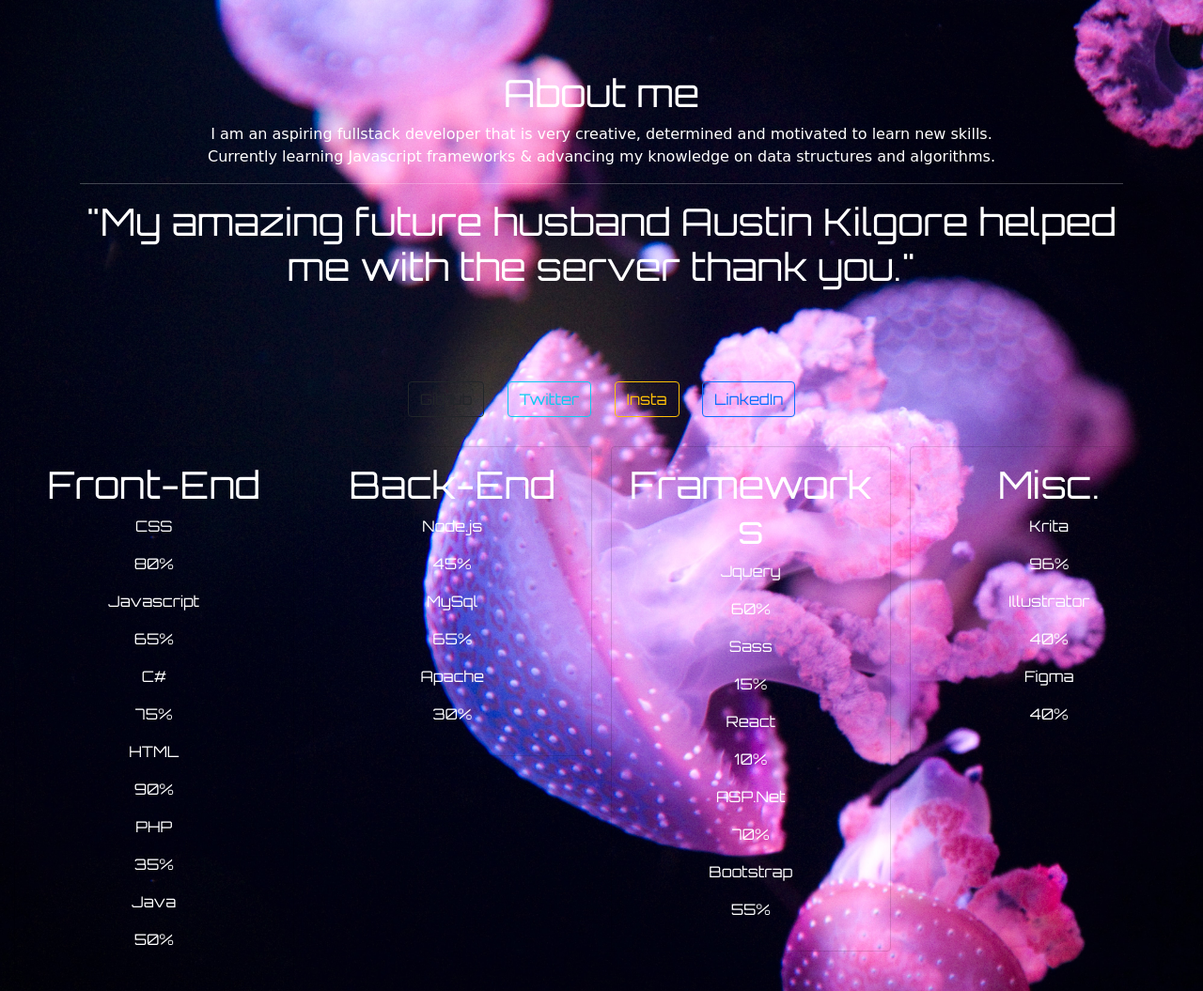
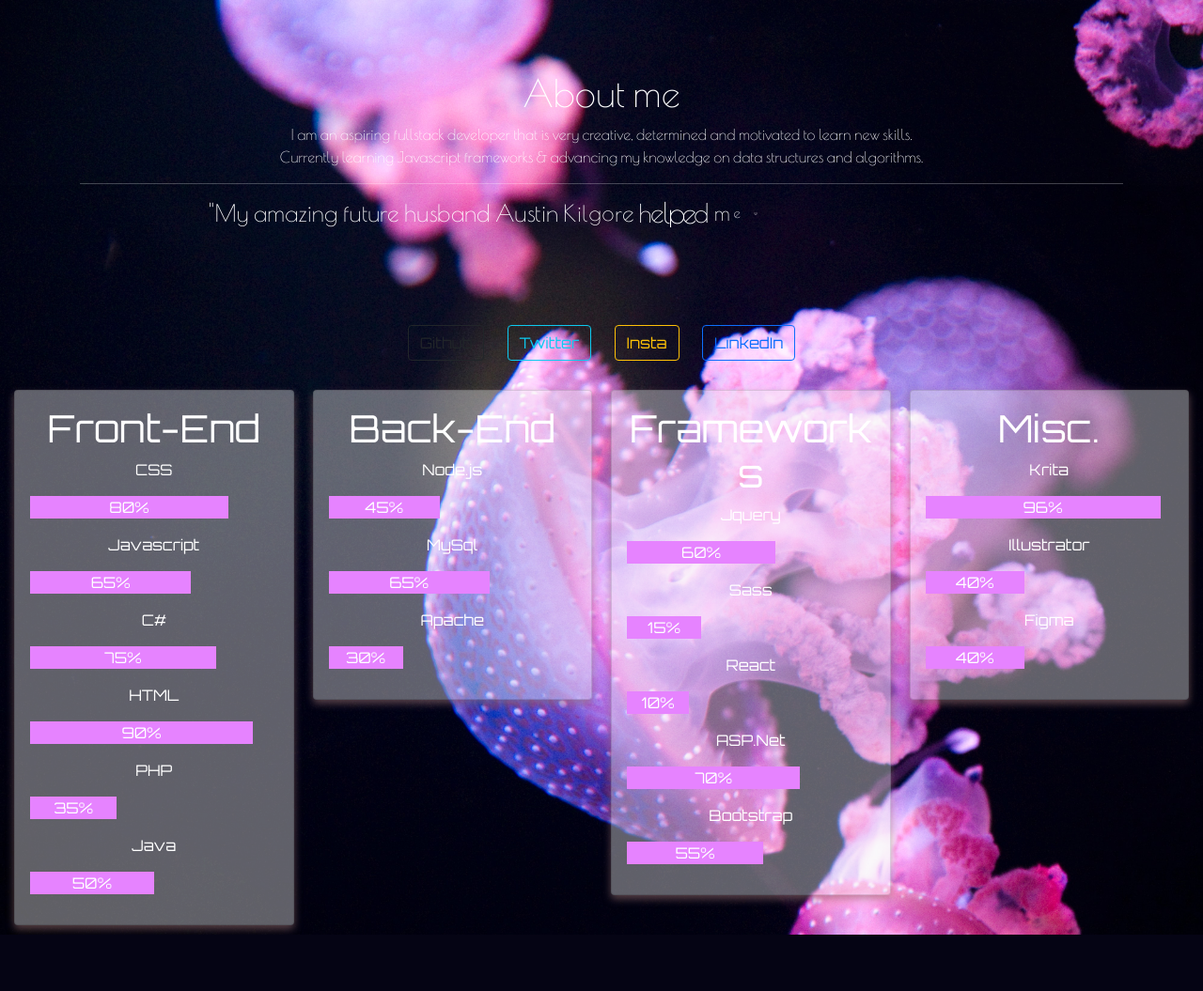
Before and after one commit to AaleeyahIvy/Portfolio, a PHP site: page /Portfolio.html in a window 1280 px wide. Shown: the part 58-1113 px from the top of the page at 94% size. After the commit the page ends 1053 px from the top, so only its background shows below. Run offline with PHP 8.4, Linux system fonts and the light colour scheme; some libraries are stand-ins or nearby versions.

Commit message:
fixed the css bb girl :3
fixed the css bb girl :3

```diff
--- a/Project/mystylesheet.css
+++ b/Project/mystylesheet.css
@@ -1,27 +1,18 @@
 body{
-    font-family: 'Orbitron', sans-serif;
     background-image: url(images/pinto-art-EydnY2Yfd3U-unsplash.jpg);
     background-size: 2000px;
     /* LOOKS WEIRD font-family: 'Poiret One', cursive;*/
-    color: rgb(255, 240, 255);
-
+    color: rgb(255, 255, 255);
+    font-family: 'Orbitron', sans-serif;
     padding: 5px;
     margin: 5px;
 }
-.head {
-
-  /*width: 100px;
-  height: 100px;
-  background-color: rgb(90, 178, 255);
-  transition: width 5s;*/
+footer {
+  text-align: center;
 }
-h1{
-  font-family: 'Orbitron', sans-serif;}
-
 .about-me {
-  font-family: 'Poiret', cursive;
+    font-family: 'Poiret One', cursive;
    /* border: 3px solid black;*/
-
     padding: 75px;
     text-align: center;
 }
@@ -29,7 +20,6 @@
     padding: 5px;
     text-align: center;
 }
-
 nav {
     text-align: center;
 }
@@ -48,75 +38,167 @@
     padding: 5px;
     margin: 10px;
 }
-.intro {
-    font-family: 'Orbitron', sans-serif;
-}
 li{
     padding: 5px;
     margin: 5px;
     list-style: none;
     list-style-type: none;
     display: inline-flex;
-
 }
-/*:before {
-    content: attr(data-item);
-    transition: all 1s ease-in-out;
-    color: #8254ff;
-    position: absolute;
-    top: 0;
-    bottom: 0;
-    left: 0;
-    right: 0;
-    width: 0;
-    overflow: hidden;
-  }
-
-  .navigation a:hover {
-    :before {
-      width: 100%;
-    }
-} SASS CODE INSTALL NPM NODE.JS ON PERSONAL COMPUTER*/
-/*CARDS FROM W3SCHOOLS-START*/
 * {
     box-sizing: border-box;
   }
-
-  body {
-    color: rgb(255, 255, 255);
-    font-family:'Orbitron' sans-serif;
-  }
-
   /* Float four columns side by side */
 .column {
   float: left;
   width: 25%;
   padding: 0 10px;
 }
-
 /* Remove extra left and right margins, due to padding */
 .row {margin: 0 -5px;}
-
 /* Clear floats after the columns */
 .row:after {
   content: "";
   display: table;
   clear: both;
 }
-
-  /* Responsive columns
+/* Responsive columns */
 @media screen and (max-width: 600px) {
   .column {
     width: 100%;
     display: block;
     margin-bottom: 20px;
   }
-  }*/
-
+}
 /* Style the counter cards */
 .card {
-    box-shadow: 0 4px 8px 0 rgba(0, 0, 0, 0);
+  box-shadow: 0 4px 8px 0 rgba(150, 111, 111, 0.589);
   padding: 16px;
   text-align: center;
-    background-color: #f1f1f100;
+  background-color: #f1f1f165;
 }
+  /***  LOADBARS ***/
+@keyframes htmlloadbar {
+  0% {width: 0%; background-color: #e683ff;}
+  100% {width: 90%; background-color: #e683ff;}
+}
+@keyframes cssloadbar {
+  0% {width: 0%; background-color: #e683ff;}
+  100% {width: 80%; background-color: #e683ff;}
+}
+@keyframes jsloadbar {
+  0% {width: 0%; background-color: #e683ff;}
+  100% {width: 65%; background-color: #e683ff;}
+}
+@keyframes phploadbar {
+  0% {width: 0%; background-color: #e683ff;}
+  100% {width: 35%; background-color: #e683ff;}
+}
+@keyframes csharploadbar {
+  0% {width: 0%; background-color: #e683ff;}
+  100% {width: 75%; background-color: #e683ff;}
+}
+@keyframes javaloadbar {
+  0% {width: 0%; background-color: #e683ff;}
+  100% {width: 50%; background-color: #e683ff;}
+}
+@keyframes nodejsloadbar {
+  0% {width: 0%; background-color: #e683ff;}
+  100% {width: 45%; background-color: #e683ff;}
+}
+@keyframes mysqlloadbar {
+  0% {width: 0%; background-color: #e683ff;}
+  100% {width: 65%; background-color: #e683ff;}
+}
+@keyframes apacheloadbar {
+  0% {width: 0%; background-color: #e683ff;}
+  100% {width:30%; background-color: #e683ff;}
+}
+@keyframes jqueryloadbar {
+  0% {width: 0%; background-color: #e683ff;}
+  100% {width: 60%; background-color: #e683ff;}
+}
+@keyframes sassloadbar {
+  0% {width: 0%; background-color: #e683ff;}
+  100% {width: 30%; background-color: #e683ff;}
+}
+@keyframes reactloadbar {
+  0% {width: 0%; background-color: #e683ff;}
+  100% {width: 25%; background-color: #e683ff;}
+}
+@keyframes aspnetloadbar {
+  0% {width: 0%; background-color: #e683ff;}
+  100% {width: 70%; background-color: #e683ff;}
+}
+@keyframes bootstraploadbar {
+  0% {width: 0%; background-color: #e683ff;}
+  100% {width: 55%; background-color: #e683ff;}
+}
+@keyframes kritaloadbar {
+  0% {width: 0%; background-color: #e683ff;}
+  100% {width: 96%; background-color: #e683ff;}
+}
+@keyframes illustratorloadbar {
+  0% {width: 0%; background-color: #e683ff;}
+  100% {width: 40%; background-color: #e683ff;}
+}
+@keyframes figmaloadbar {
+  0% {width: 0%; background-color: #e683ff;}
+  100% {width: 40%; background-color: #e683ff;}
+}
+.html { animation: htmlloadbar 9s; width: 90%; background-color: #e683ff;}
+.css {animation: cssloadbar 8s; width: 80%; background-color: #e683ff;}
+.js {animation: jsloadbar 7s; width: 65%; background-color: #e683ff;}
+.php {animation: phploadbar 4s; width: 35%; background-color: #e683ff;}
+.csharp{animation: csharploadbar 8s; width: 75%; background-color: #e683ff;}
+.java{animation: javaloadbar 5s; width: 50%; background-color: #e683ff;}
+.nodejs { animation: nodejsloadbar 5s; width: 45%; background-color: #e683ff;}
+.sql {animation: mysqlloadbar 7s; width: 65%; background-color: #e683ff;}
+.apache {animation: apacheloadbar 3s; width: 30%; background-color: #e683ff;}
+.jquery {animation: jqueryloadbar 6s; width: 60%; background-color: #e683ff;}
+.sass{ height: 24px; animation: sassloadbar 5s; width: 30%; background-color: #e683ff;}
+.react{ height: 24px; animation: reactloadbar 5s; width: 25%; background-color: #e683ff;}
+.asp { animation: aspnetloadbar 7s; width: 70%; background-color: #e683ff;}
+.boot {animation: bootstraploadbar 6s; width: 55%; background-color: #e683ff;}
+.krita {animation: kritaloadbar 10s; width: 96%; background-color: #e683ff;}
+.adobe {animation: illustratorloadbar 4s; width: 40%; background-color: #e683ff;}
+.figma{animation: figmaloadbar 4s; width: 40%; background-color: #e683ff;}
+/*** SCROLL BAR***/
+::-webkit-scrollbar {
+  width: 20px;
+}
+::-webkit-scrollbar-track {
+  background-color: black;
+}
+::-webkit-scrollbar-thumb {
+  background-color: #e683ff;
+  border-radius: 20px;
+  border: 6px solid transparent;
+  background-clip: content-box;
+}
+::-webkit-scrollbar-thumb:hover {
+  background-color: #c537e9;
+}
+.active, .btn:hover {
+  background-color: rgb(255, 175, 244);
+  color: white;
+}
+.message {
+  position: relative;
+  font-size: 25px;
+}
+
+.message .text-wrapper {
+  position: relative;
+  display: inline-block;
+  padding-top: 0.2px;
+  padding-right: 0.05px;
+  padding-bottom: 0.1px;
+  overflow: hidden;
+}
+
+.message .letter {
+  transform-origin: 50% 100%;
+  display: inline-block;
+  line-height: 1px;
+}
```
Lines whose indentation alone changed are shown as unchanged.
